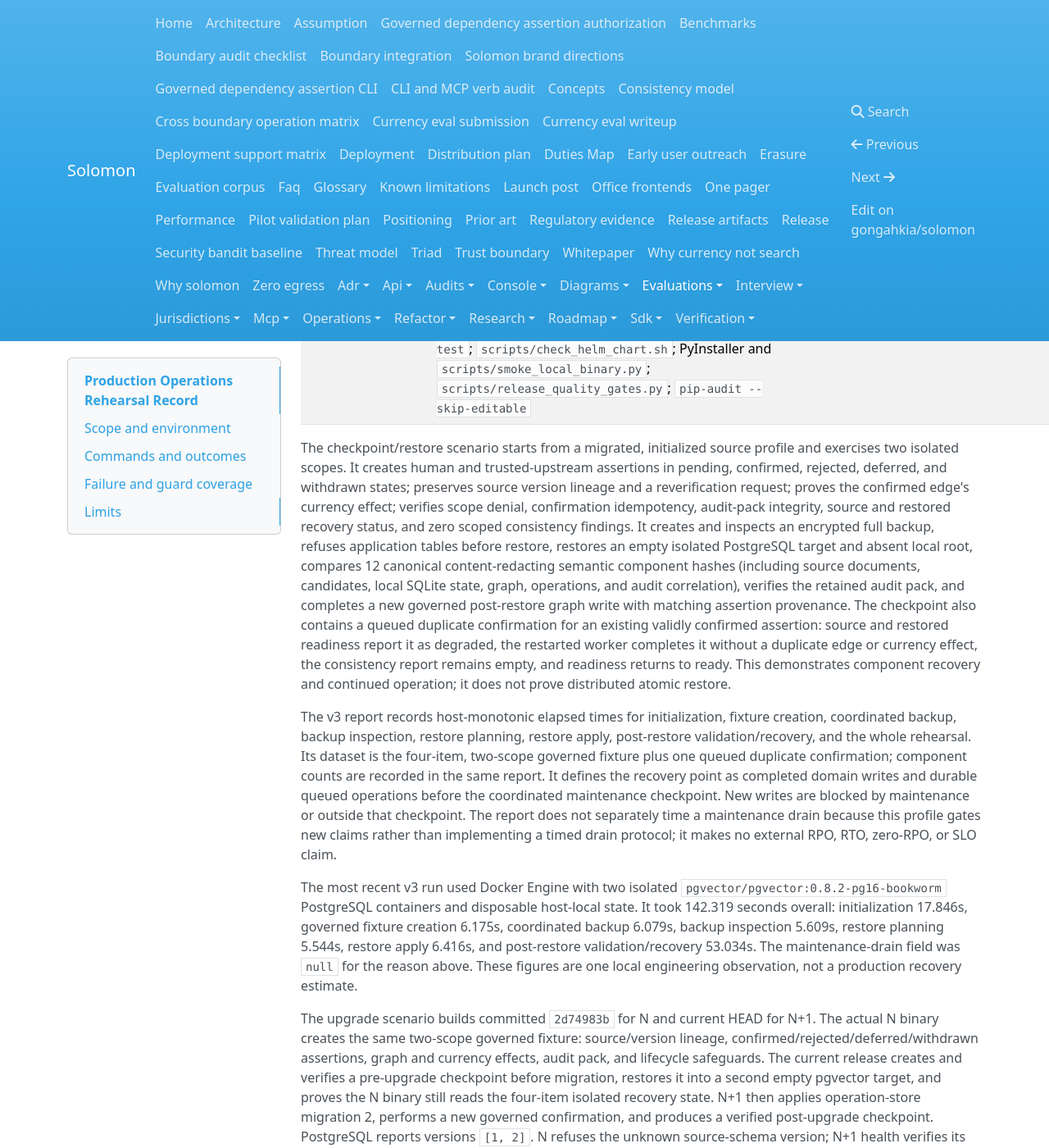
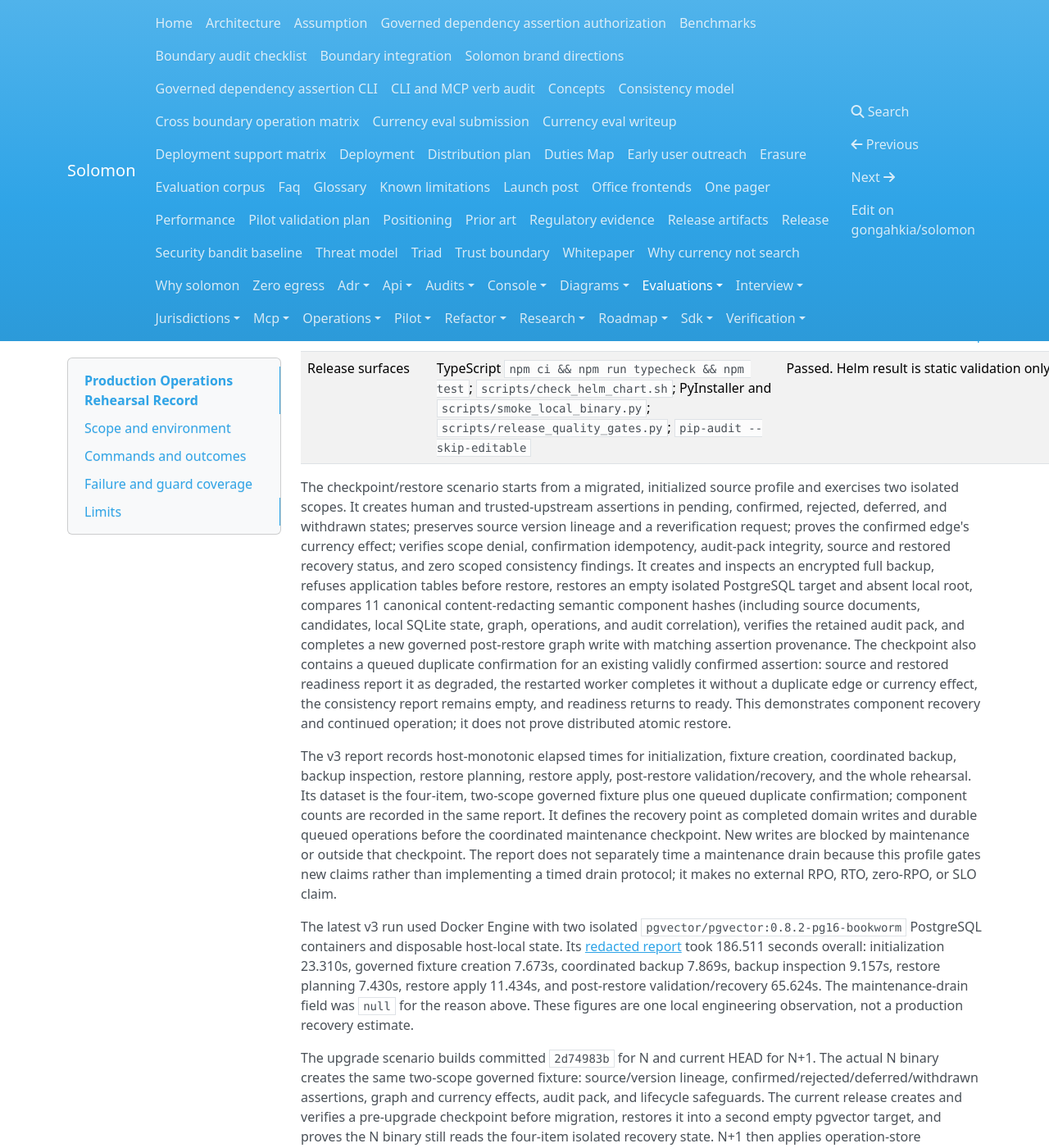
Before and after one commit to gongahkia/solomon, an MkDocs documentation site: the page built from docs/evaluations/production-operations-rehearsal.md, in a window 1280 px wide and 1400 px high, scrolled down 1327 px. Shown: the whole window at 82% size. Built offline with MkDocs 1.6.1, drawn with Linux system fonts in a browser that asks for light colours; nearby versions of some CDN libraries.

Commit message:
docs: archive rehearsal evidence and prepare pilot
(cherry picked from commit 5e098afef415bd1ffc5af0aafee3f15cf628d768)

```diff
--- a/docs/evaluations/production-operations-rehearsal.md
+++ b/docs/evaluations/production-operations-rehearsal.md
@@ -23,8 +23,8 @@
 | Static checks | `uv run ruff check src/solomon tests`; `uv run mypy src/solomon`; `uv run mkdocs build --strict`; license and file-length checks | Passed. |
 | Compose model | `TMPDIR=/home/gongahkia /bin/sh scripts/check_production_compose.sh` | Passed. |
 | Production Compose smoke | `scripts/production_compose_smoke.sh` | Passed: production image build, migration, bootstrap, API, console, and worker became healthy; an authenticated admin provisioned an isolated tenant, an authenticated tenant API ingest/read succeeded, and the in-container CLI preflight was ready. The harness removed its exact disposable volumes and network. |
-| Full checkpoint/restore | `SOLOMON_OPERATIONS_REPORT_PATH=… scripts/production_operations_rehearsal.sh` | Passed with real isolated pgvector PostgreSQL; retained report schema `solomon.production_operations_rehearsal.v3`. |
-| N-to-N+1 upgrade | `scripts/production_upgrade_rehearsal.sh` | Passed with real isolated pgvector PostgreSQL; retained report schema `solomon.production_upgrade_rehearsal.v2`. |
+| Full checkpoint/restore | `SOLOMON_OPERATIONS_REPORT_PATH=… scripts/production_operations_rehearsal.sh` | Passed with real isolated pgvector PostgreSQL; retained report schema `solomon.production_operations_rehearsal.v3`; see the [2026-09-04 redacted report](./evidence/2026-09-04-production-rehearsal/checkpoint-restore-v3.json). |
+| N-to-N+1 upgrade | `scripts/production_upgrade_rehearsal.sh` | Passed with real isolated pgvector PostgreSQL; retained report schema `solomon.production_upgrade_rehearsal.v2`; see the [2026-09-04 redacted report](./evidence/2026-09-04-production-rehearsal/upgrade-n-to-n-plus-one-v2.json). |
 | Release surfaces | TypeScript `npm ci && npm run typecheck && npm test`; `scripts/check_helm_chart.sh`; PyInstaller and `scripts/smoke_local_binary.py`; `scripts/release_quality_gates.py`; `pip-audit --skip-editable` | Passed. Helm result is static validation only. |
 
 The checkpoint/restore scenario starts from a migrated, initialized source profile and exercises two isolated scopes.
@@ -32,7 +32,7 @@
 preserves source version lineage and a reverification request; proves the confirmed edge's currency effect; verifies
 scope denial, confirmation idempotency, audit-pack integrity, source and restored recovery status, and zero scoped
 consistency findings. It creates and inspects an encrypted full backup, refuses application tables before restore,
-restores an empty isolated PostgreSQL target and absent local root, compares 12 canonical content-redacting semantic
+restores an empty isolated PostgreSQL target and absent local root, compares 11 canonical content-redacting semantic
 component hashes (including source documents, candidates, local SQLite state, graph, operations, and audit
 correlation), verifies the retained audit pack, and completes a new governed post-restore graph write with matching
 assertion provenance. The checkpoint also contains a queued duplicate confirmation for an existing validly confirmed
@@ -48,12 +48,12 @@
 does not separately time a maintenance drain because this profile gates new claims rather than implementing a timed
 drain protocol; it makes no external RPO, RTO, zero-RPO, or SLO claim.
 
-The most recent v3 run used Docker Engine with two isolated
-`pgvector/pgvector:0.8.2-pg16-bookworm` PostgreSQL containers and disposable host-local state. It took 142.319
-seconds overall: initialization 17.846s, governed fixture creation 6.175s, coordinated backup 6.079s, backup
-inspection 5.609s, restore planning 5.544s, restore apply 6.416s, and post-restore validation/recovery 53.034s.
-The maintenance-drain field was `null` for the reason above. These figures are one local engineering observation,
-not a production recovery estimate.
+The latest v3 run used Docker Engine with two isolated `pgvector/pgvector:0.8.2-pg16-bookworm` PostgreSQL containers
+and disposable host-local state. Its [redacted report](./evidence/2026-09-04-production-rehearsal/checkpoint-restore-v3.json)
+took 186.511 seconds overall: initialization 23.310s, governed fixture creation 7.673s, coordinated backup 7.869s,
+backup inspection 9.157s, restore planning 7.430s, restore apply 11.434s, and post-restore validation/recovery
+65.624s. The maintenance-drain field was `null` for the reason above. These figures are one local engineering
+observation, not a production recovery estimate.
 
 The upgrade scenario builds committed `2d74983b` for N and current HEAD for N+1. The actual N binary creates the
 same two-scope governed fixture: source/version lineage, confirmed/rejected/deferred/withdrawn assertions, graph and
```
Also changed, not shown: README.md (+6 -0 lines), docs/evaluations/evidence/2026-09-04-production-rehearsal/README.md (added, +24 -0 lines), docs/evaluations/evidence/2026-09-04-production-rehearsal/checkpoint-restore-v3.json (added, +1 -0 lines), docs/evaluations/evidence/2026-09-04-production-rehearsal/upgrade-n-to-n-plus-one-v2.json (added, +1 -0 lines), docs/index.md (+7 -0 lines), docs/pilot-validation-plan.md (+4 -0 lines), docs/pilot/owner-operated-protocol.md (added, +74 -0 lines), docs/pilot/owner-operated-results-template.md (added, +85 -0 lines).
